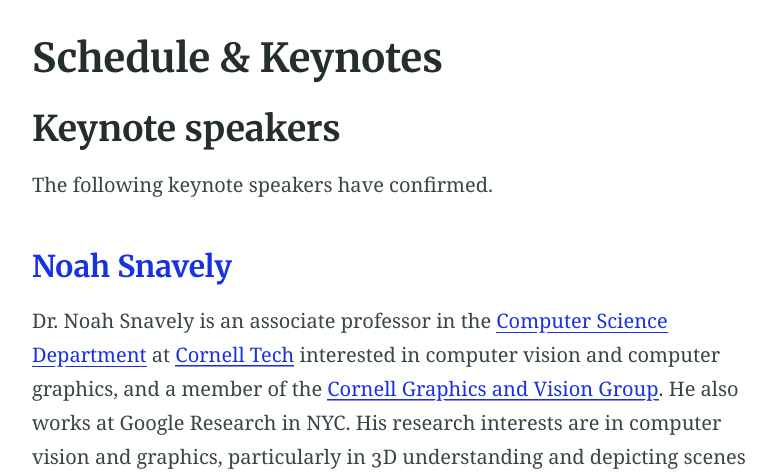
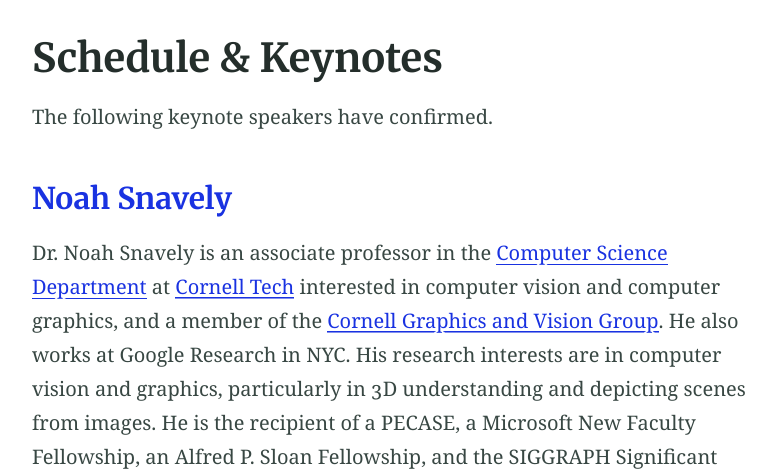
Before and after one commit to cvaad-workshop/cvaad-workshop.github.io, a Jekyll site: the page built from schedule.md, in a window 1280 px wide and 900 px high, cut to the strip 428-900 px from the top of the window. Shown: the whole strip, without its empty margins (251-1027 px from the left). Built offline with Jekyll 4.4.1, drawn with Linux system fonts in a browser that asks for light colours.

Commit message:
remove keynote speaker heading

```diff
--- a/schedule.md
+++ b/schedule.md
@@ -3,8 +3,6 @@ title: Schedule & Keynotes
 feature_text:
 feature_image: "../assets/images/cover-image3.png"
 ---
-
-## Keynote speakers
 
 The following keynote speakers have confirmed.
 
```
